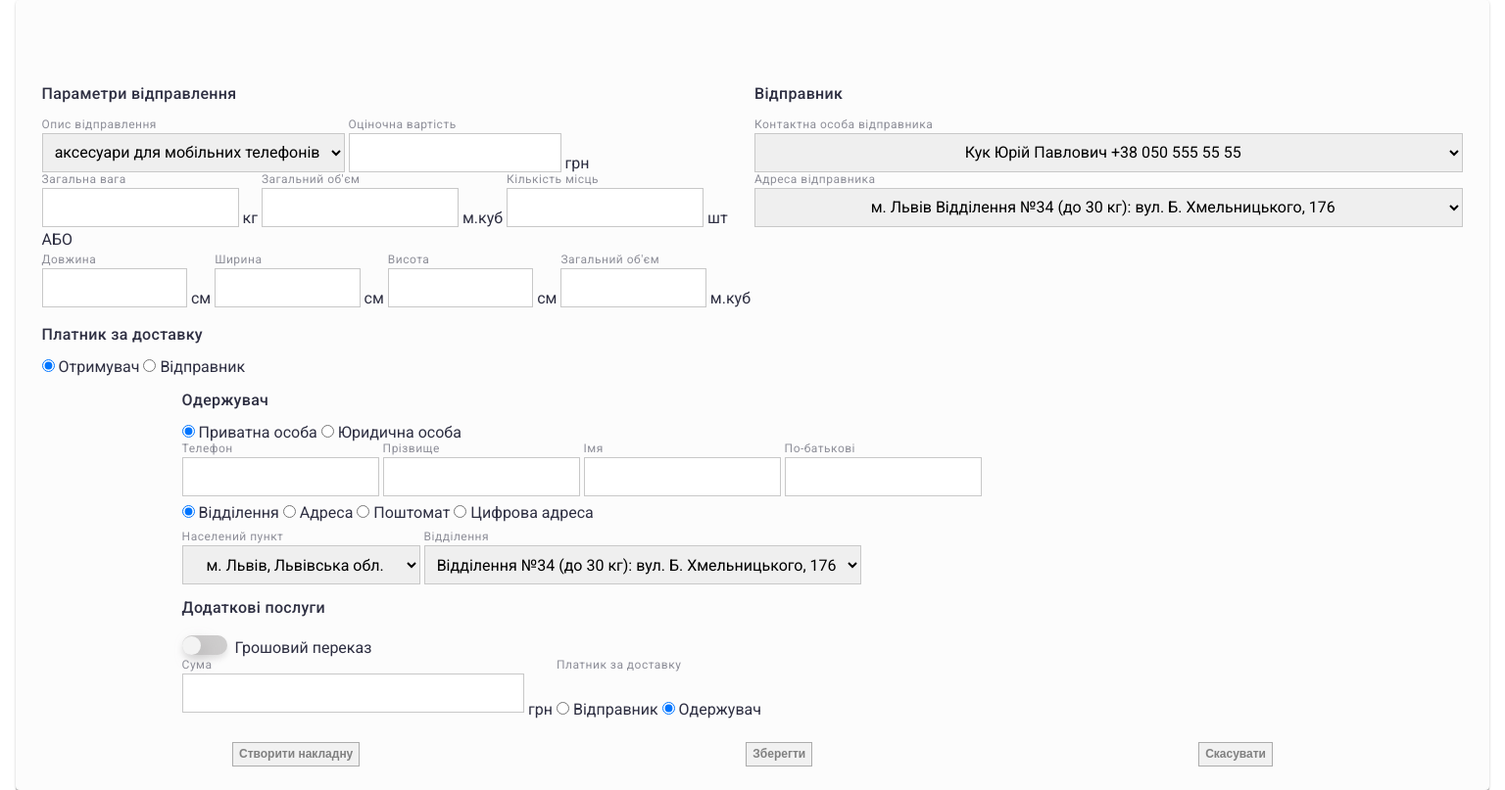
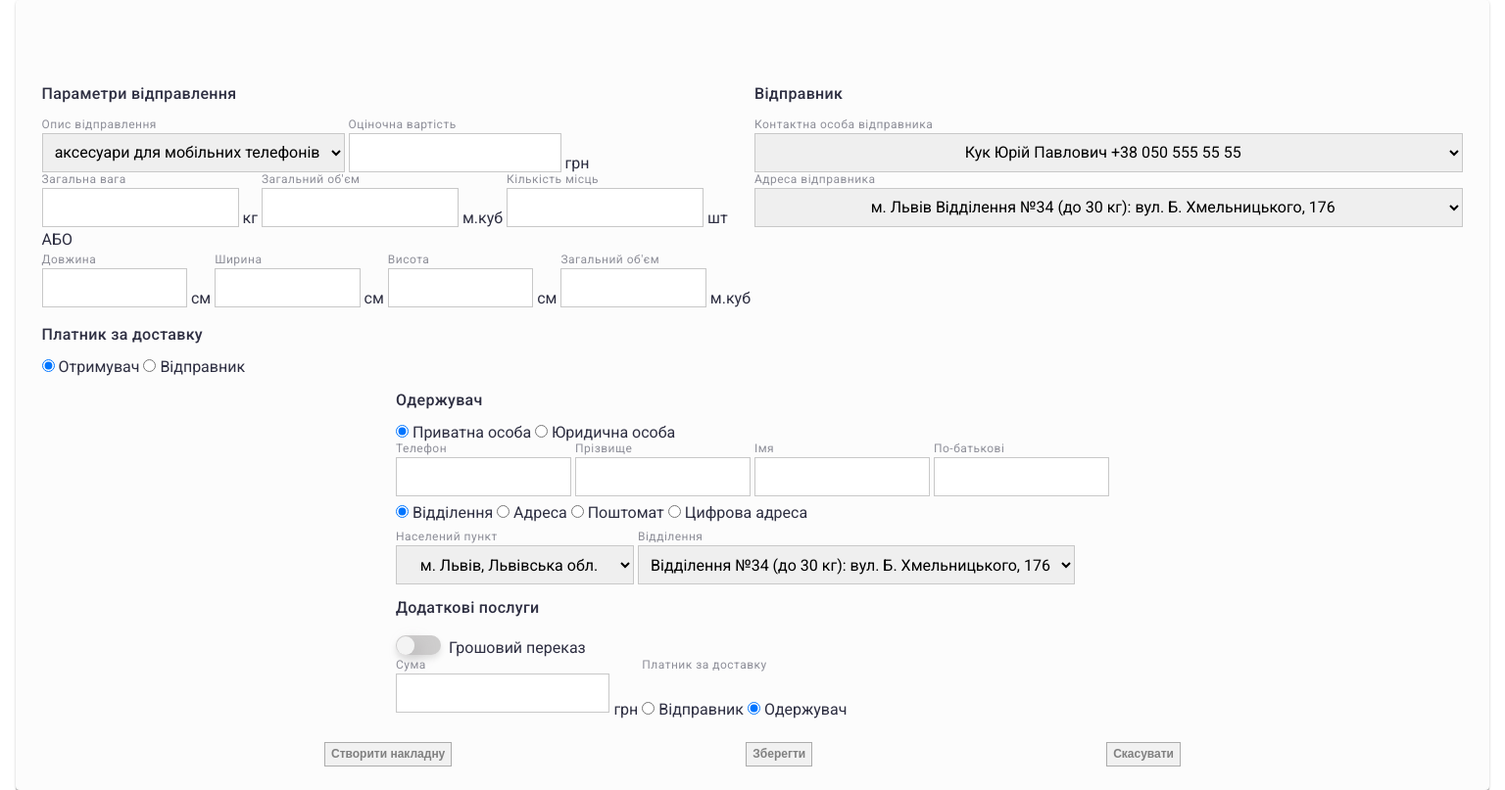
Before and after one commit to NavrA82/kuk-modal-np, a plain HTML site: page index.html in a window 1536 px wide. Shown: the whole page at 98% size. Drawn offline with nearby package versions, Linux system fonts and the light colour scheme.

Commit message:
fix-site-page

```diff
--- a/css/styles.css
+++ b/css/styles.css
@@ -248,6 +248,9 @@ ul {
   font-size: 16px;
   line-height: 1.5;
 }
+/* .wrap-button {
+  margin: 0 auto;
+} */
 
 /*!##################### 480px-.... ########################### */
 @media screen and (min-width: 480px) {
@@ -264,8 +267,19 @@ ul {
   .novaposhta-modal-form-recipient {
     width: 80%;
   }
+}
 
-  /* .novaposhta-modal-window {
-    min-width: 968px;
-  } */
+@media screen and (min-width: 1500px) {
+  .novaposhta-modal-form {
+    min-width: 1136px;
+  }
+  .novaposhta-modal-form-recipient {
+    width: 50%;
+  }
+  .wrap-button {
+    margin: 0 auto;
+  }
+  .novaposhta-btn-wrap {
+    column-gap: 300px;
+  }
 }
```
